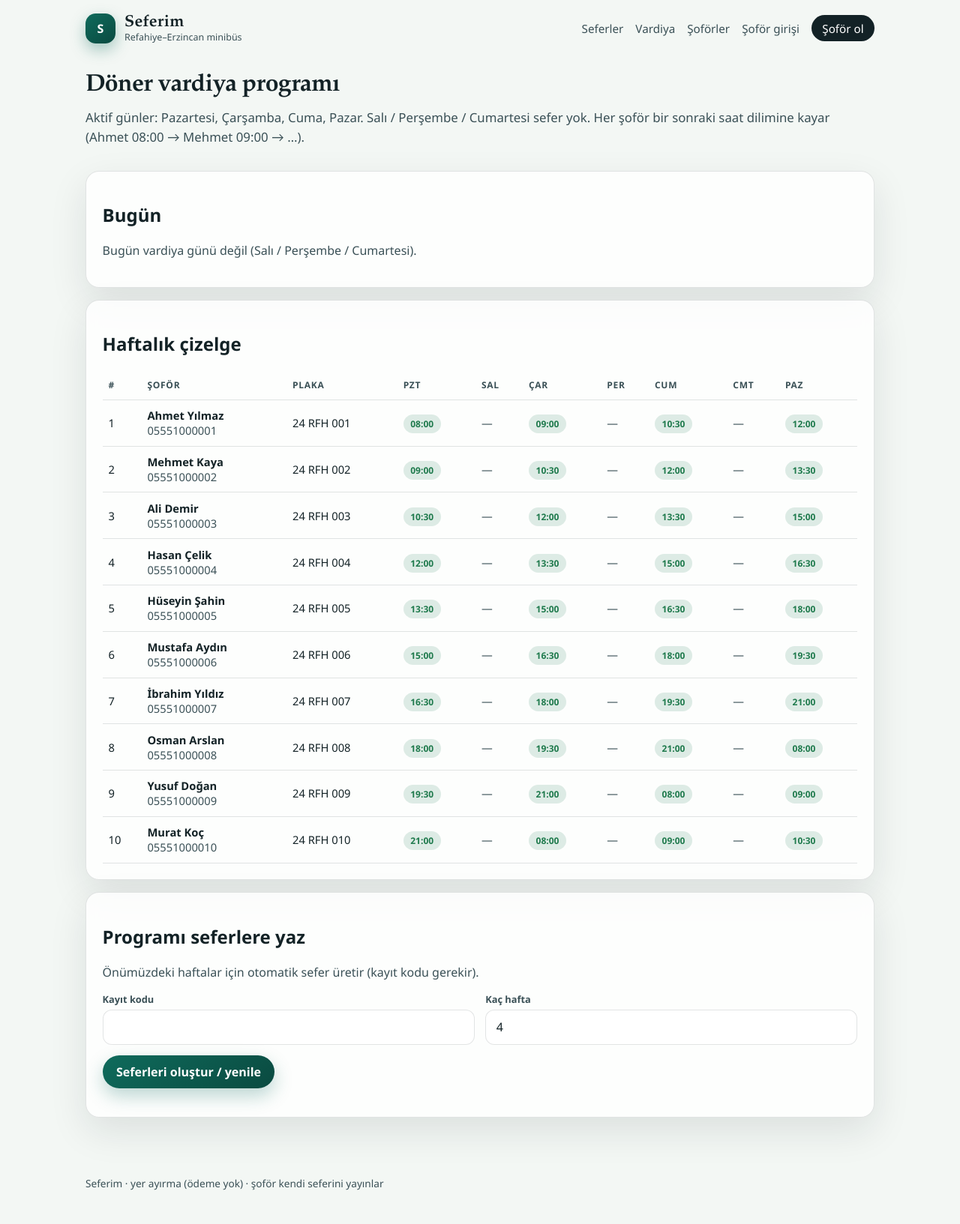
After one commit to ozgeebakir/seferim, a Flask app: page /vardiya in a window 1280 px wide. The commit adds this page. Shown: the whole page at 75% size. Run offline with Flask 3, Linux system fonts and the light colour scheme.

Commit message:
Add rotating driver roster algorithm and auto trip generation.
Co-authored-by: Cursor <cursoragent@cursor.com>

```diff
--- a/app.py
+++ b/app.py
@@ -4,7 +4,7 @@ from __future__ import annotations
 
 import os
 import sqlite3
-from datetime import date, datetime
+from datetime import date, datetime, timedelta
 from functools import wraps
 from pathlib import Path
 
@@ -17,6 +17,16 @@ from flask import (
     request,
     session,
     url_for,
+)
+
+from schedule import (
+    AUTO_NOTE,
+    DEFAULT_ROUTE,
+    SEED_DRIVERS,
+    VEHICLE_TYPE,
+    build_auto_trips,
+    departure_time_for,
+    weekly_plan_for,
 )
 
 BASE_DIR = Path(__file__).resolve().parent
@@ -97,6 +107,105 @@ def init_db() -> None:
     )
     db.commit()
     db.close()
+
+
+def ensure_seed_drivers(db: sqlite3.Connection) -> list[dict]:
+    """10 örnek şoförü kaydeder / günceller; algoritma sırasını korur."""
+    now = datetime.now().isoformat(timespec="seconds")
+    drivers: list[dict] = []
+    for seed in SEED_DRIVERS:
+        row = db.execute(
+            "SELECT * FROM drivers WHERE phone = ?", (seed["phone"],)
+        ).fetchone()
+        if row:
+            db.execute(
+                """
+                UPDATE drivers
+                SET name = ?, plate = ?, vehicle_type = ?
+                WHERE id = ?
+                """,
+                (seed["name"], seed["plate"], VEHICLE_TYPE, row["id"]),
+            )
+            driver_id = row["id"]
+        else:
+            cur = db.execute(
+                """
+                INSERT INTO drivers (name, phone, plate, vehicle_type, created_at)
+                VALUES (?, ?, ?, ?, ?)
+                """,
+                (seed["name"], seed["phone"], seed["plate"], VEHICLE_TYPE, now),
+            )
+            driver_id = cur.lastrowid
+        drivers.append(
+            {
+                "id": driver_id,
+                "name": seed["name"],
+                "phone": seed["phone"],
+                "plate": seed["plate"],
+                "vehicle_type": VEHICLE_TYPE,
+            }
+        )
+    db.commit()
+    return drivers
+
+
+def regenerate_auto_schedule(weeks: int = 4) -> int:
+    """Otomatik vardiya seferlerini silip yeniden üretir. Dönüş: eklenen sefer sayısı."""
+    db = get_db()
+    drivers = ensure_seed_drivers(db)
+
+    old = db.execute(
+        "SELECT id FROM trips WHERE note = ?", (AUTO_NOTE,)
+    ).fetchall()
+    for trip in old:
+        db.execute("DELETE FROM reservations WHERE trip_id = ?", (trip["id"],))
+    db.execute("DELETE FROM trips WHERE note = ?", (AUTO_NOTE,))
+
+    now = datetime.now().isoformat(timespec="seconds")
+    trips = build_auto_trips(drivers, start=date.today(), weeks=weeks, route_code=DEFAULT_ROUTE)
+    for trip in trips:
+        db.execute(
+            """
+            INSERT INTO trips (
+                driver_id, route_code, depart_date, depart_time,
+                seats_total, driver_name, driver_phone, plate,
+                vehicle_type, note, created_at
+            ) VALUES (?, ?, ?, ?, ?, ?, ?, ?, ?, ?, ?)
+            """,
+            (
+                trip["driver_id"],
+                trip["route_code"],
+                trip["depart_date"],
+                trip["depart_time"],
+                trip["seats_total"],
+                trip["driver_name"],
+                trip["driver_phone"],
+                trip["plate"],
+                trip["vehicle_type"],
+                trip["note"],
+                now,
+            ),
+        )
+    db.commit()
+    return len(trips)
+
+
+def bootstrap_schedule_if_needed() -> None:
+    """İlk açılışta örnek filo + program yoksa oluştur."""
+    with app.app_context():
+        db = get_db()
+        seed_phones = tuple(d["phone"] for d in SEED_DRIVERS)
+        placeholders = ",".join("?" * len(seed_phones))
+        count = db.execute(
+            f"SELECT COUNT(*) AS c FROM drivers WHERE phone IN ({placeholders})",
+            seed_phones,
+        ).fetchone()["c"]
+        auto = db.execute(
+            "SELECT COUNT(*) AS c FROM trips WHERE note = ? AND depart_date >= ?",
+            (AUTO_NOTE, date.today().isoformat()),
+        ).fetchone()["c"]
+        if count < len(SEED_DRIVERS) or auto == 0:
+            regenerate_auto_schedule(weeks=4)
 
 
 def route_label(code: str) -> str:
@@ -280,6 +389,50 @@ def driver_register():
             return redirect(url_for("driver_dashboard"))
 
     return render_template("driver_register.html")
+
+
+@app.route("/vardiya")
+def schedule_page():
+    rows = []
+    for index, seed in enumerate(SEED_DRIVERS):
+        rows.append(
+            {
+                "index": index + 1,
+                "name": seed["name"],
+                "phone": seed["phone"],
+                "plate": seed["plate"],
+                "plan": weekly_plan_for(index),
+            }
+        )
+    # Örnek: bugün kim saat kaçta
+    today_plan = []
+    for index, seed in enumerate(SEED_DRIVERS):
+        t = departure_time_for(index, date.today())
+        if t:
+            today_plan.append({"name": seed["name"], "time": t, "plate": seed["plate"]})
+    today_plan.sort(key=lambda x: x["time"])
+    return render_template(
+        "schedule.html",
+        rows=rows,
+        today_plan=today_plan,
+        day_names=["Pzt", "Sal", "Çar", "Per", "Cum", "Cmt", "Paz"],
+    )
+
+
+@app.route("/vardiya/yenile", methods=["POST"])
+def schedule_regenerate():
+    code = request.form.get("register_code", "").strip()
+    if code != DRIVER_REGISTER_CODE:
+        flash("Programı yenilemek için doğru kayıt kodu gerekli.", "error")
+        return redirect(url_for("schedule_page"))
+    try:
+        weeks = int(request.form.get("weeks", "4"))
+    except ValueError:
+        weeks = 4
+    weeks = max(1, min(weeks, 12))
+    count = regenerate_auto_schedule(weeks=weeks)
+    flash(f"Vardiya programı yenilendi: {count} sefer oluşturuldu ({weeks} hafta).", "success")
+    return redirect(url_for("index"))
 
 
 @app.route("/soforler")
@@ -482,8 +635,10 @@ def driver_delete_trip(trip_id: int):
 
 if __name__ == "__main__":
     init_db()
+    bootstrap_schedule_if_needed()
     port = int(os.environ.get("PORT", "5050"))
     debug = os.environ.get("FLASK_DEBUG", "0") == "1"
     app.run(host="0.0.0.0", port=port, debug=debug)
 else:
     init_db()
+    bootstrap_schedule_if_needed()
--- a/static/style.css
+++ b/static/style.css
@@ -147,6 +147,37 @@ a:hover { text-decoration: underline; }
   font-weight: 600;
   letter-spacing: -0.02em;
   margin: 0;
+}
+
+.page-heading .lede {
+  margin-top: 0.65rem;
+}
+
+.table-wrap {
+  overflow-x: auto;
+  margin-top: 0.75rem;
+}
+
+.schedule-table {
+  width: 100%;
+  border-collapse: collapse;
+  font-size: 0.92rem;
+}
+
+.schedule-table th,
+.schedule-table td {
+  border-bottom: 1px solid var(--line);
+  padding: 0.65rem 0.5rem;
+  text-align: left;
+  vertical-align: middle;
+  white-space: nowrap;
+}
+
+.schedule-table th {
+  font-size: 0.75rem;
+  text-transform: uppercase;
+  letter-spacing: 0.06em;
+  color: var(--ink-soft);
 }
 
 .eyebrow {
--- a/templates/base.html
+++ b/templates/base.html
@@ -18,6 +18,7 @@
     </a>
     <nav class="nav">
       <a href="{{ url_for('index') }}">Seferler</a>
+      <a href="{{ url_for('schedule_page') }}">Vardiya</a>
       <a href="{{ url_for('drivers_list') }}">Şoförler</a>
       {% if current_driver %}
         <a href="{{ url_for('driver_dashboard') }}">Panelim</a>
--- /dev/null
+++ b/templates/schedule.html
@@ -0,0 +1,83 @@
+{% extends "base.html" %}
+{% block title %}Vardiya programı · Seferim{% endblock %}
+{% block content %}
+<section class="page-heading">
+  <h1>Döner vardiya programı</h1>
+  <p class="lede">
+    Aktif günler: Pazartesi, Çarşamba, Cuma, Pazar.
+    Salı / Perşembe / Cumartesi sefer yok.
+    Her şoför bir sonraki saat dilimine kayar (Ahmet 08:00 → Mehmet 09:00 → …).
+  </p>
+</section>
+
+{% if today_plan %}
+<section class="panel">
+  <h2>Bugün kim gidiyor?</h2>
+  <ul class="simple-list">
+    {% for row in today_plan %}
+      <li>
+        <strong>{{ row.time }}</strong>
+        <span>{{ row.name }}</span>
+        <span class="muted">{{ row.plate }}</span>
+      </li>
+    {% endfor %}
+  </ul>
+</section>
+{% else %}
+<section class="panel">
+  <h2>Bugün</h2>
+  <p class="muted">Bugün vardiya günü değil (Salı / Perşembe / Cumartesi).</p>
+</section>
+{% endif %}
+
+<section class="panel mt">
+  <h2>Haftalık çizelge</h2>
+  <div class="table-wrap">
+    <table class="schedule-table">
+      <thead>
+        <tr>
+          <th>#</th>
+          <th>Şoför</th>
+          <th>Plaka</th>
+          {% for d in day_names %}
+            <th>{{ d }}</th>
+          {% endfor %}
+        </tr>
+      </thead>
+      <tbody>
+        {% for row in rows %}
+          <tr>
+            <td>{{ row.index }}</td>
+            <td>
+              <strong>{{ row.name }}</strong>
+              <div class="muted">{{ row.phone }}</div>
+            </td>
+            <td>{{ row.plate }}</td>
+            {% for day_name, time in row.plan %}
+              <td>{% if time %}<span class="pill pill-ok">{{ time }}</span>{% else %}<span class="muted">—</span>{% endif %}</td>
+            {% endfor %}
+          </tr>
+        {% endfor %}
+      </tbody>
+    </table>
+  </div>
+</section>
+
+<section class="panel mt">
+  <h2>Programı seferlere yaz</h2>
+  <p class="muted">Önümüzdeki haftalar için otomatik sefer üretir (kayıt kodu gerekir).</p>
+  <form method="post" action="{{ url_for('schedule_regenerate') }}" class="stack-form two-col">
+    <label>
+      <span>Kayıt kodu</span>
+      <input name="register_code" required maxlength="40" autocomplete="off">
+    </label>
+    <label>
+      <span>Kaç hafta</span>
+      <input type="number" name="weeks" min="1" max="12" value="4">
+    </label>
+    <div class="full">
+      <button type="submit" class="btn btn-primary">Seferleri oluştur / yenile</button>
+    </div>
+  </form>
+</section>
+{% endblock %}
```
Also changed, not shown: schedule.py (added, +129 -0 lines).
